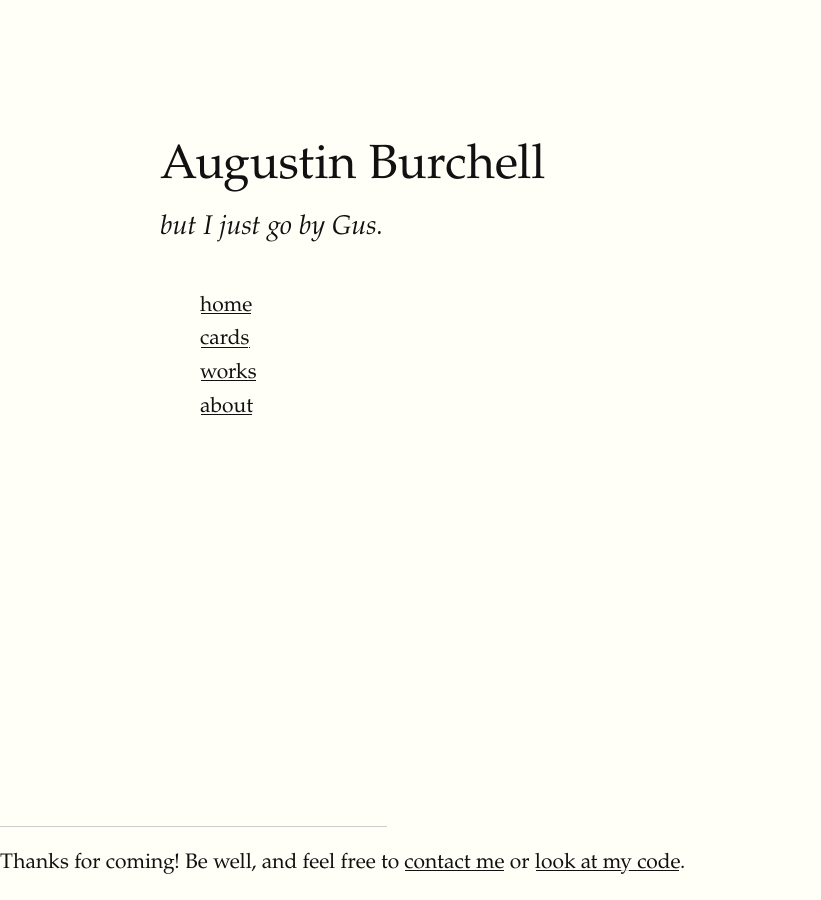
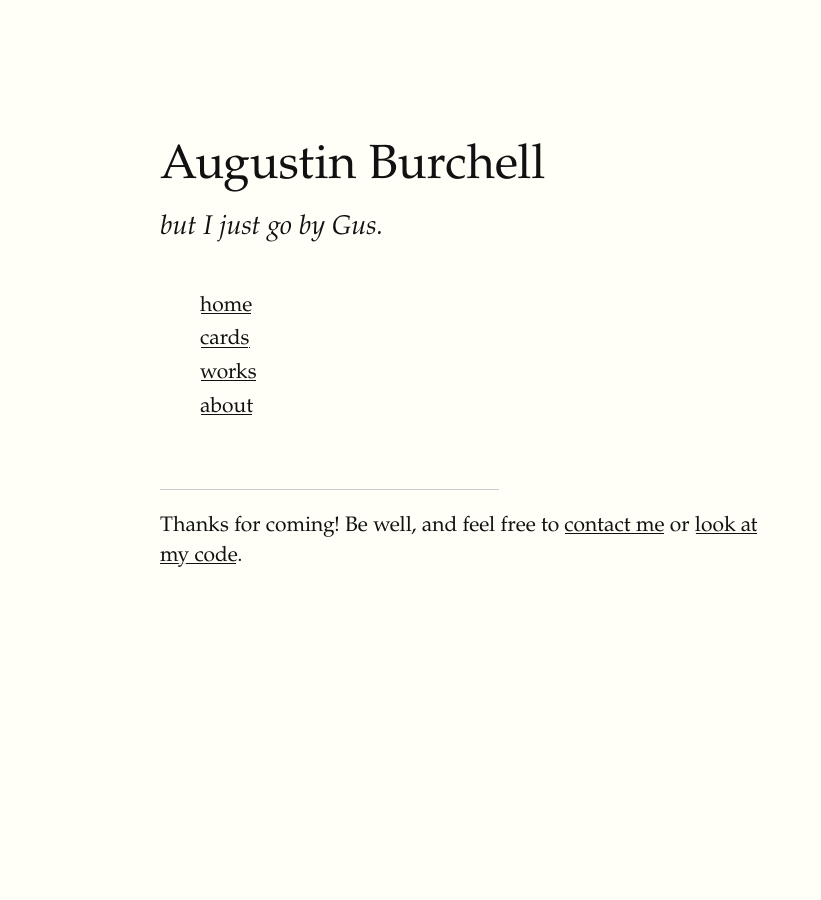
Before and after one commit to aburchell/aburchell.github.io, a Jekyll site: the page built from index.html, in a window 1280 px wide. Shown: the whole page, without its empty margins (0-821 px from the left). Built offline with Jekyll 4.4.1, drawn with Linux system fonts in a browser that asks for light colours; some web fonts are replaced.

Commit message:
Unstick the footer from the bottom of the page

```diff
--- a/css/tufte.css
+++ b/css/tufte.css
@@ -472,9 +472,3 @@ label.margin-toggle:not(.sidenote-number) {
 ul {
     list-style-type: none;
 }
-
-.main-footer {
-    position: fixed;
-    bottom: 0;
-    left: 0;
-}
```
